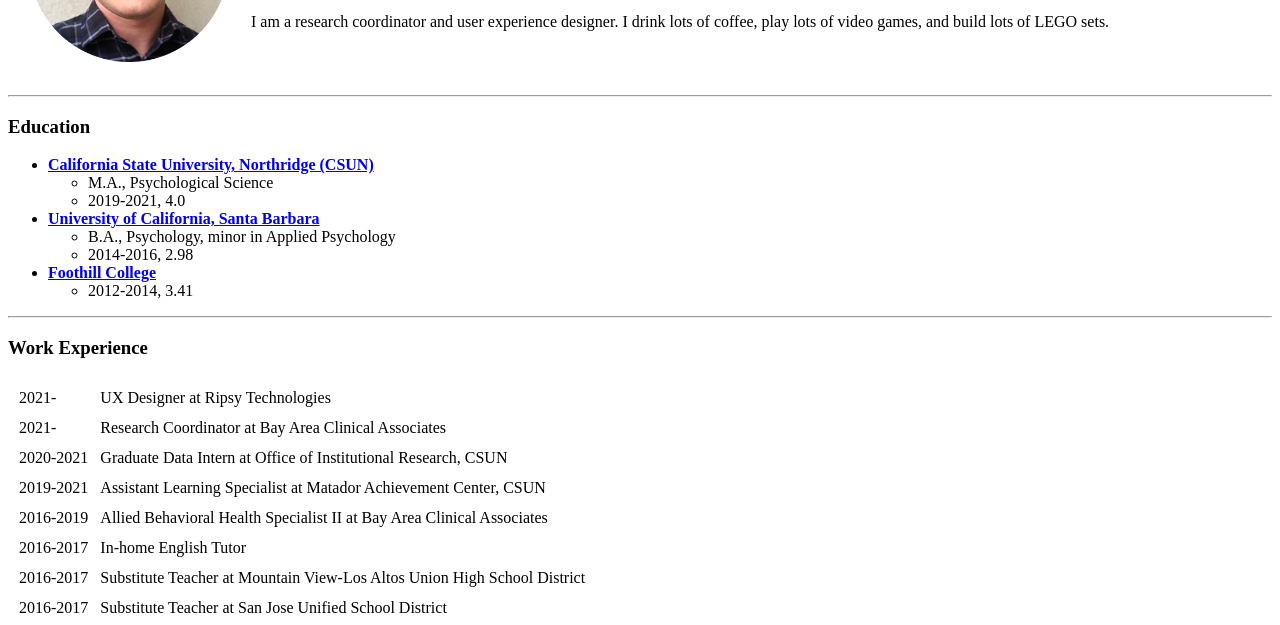
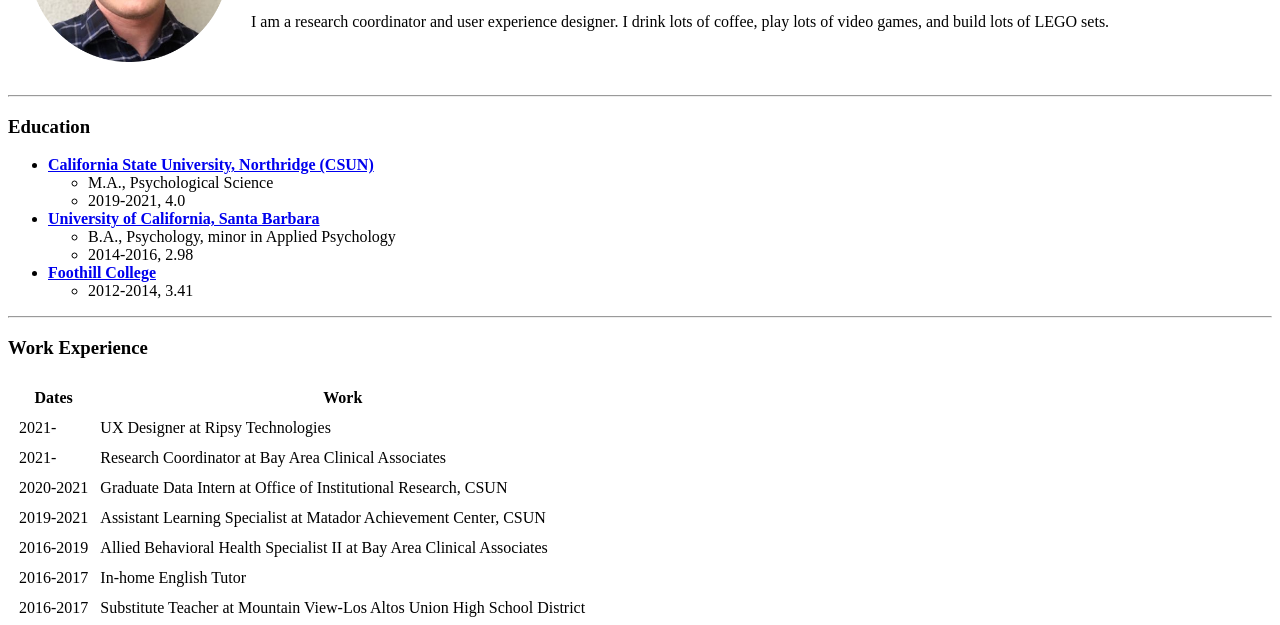
Before and after one commit to pdanderson93/cv, a plain HTML site: page index.html in a window 1280 px wide. Shown: the part 167-792 px from the top of the page. Drawn offline with Linux system fonts and the light colour scheme.

Commit message:
Added skill table titles

```diff
--- a/index.html
+++ b/index.html
@@ -40,12 +40,12 @@
   <hr>
   <h3>Work Experience</h3>
   <table cellspacing="10">
-    <!--<thead>
+    <thead>
       <tr>
         <th>Dates</th>
         <th>Work</th>
       </tr>
-    </thead>-->
+    </thead>
     <tbody>
       <tr>
         <td>2021-</td>
```
